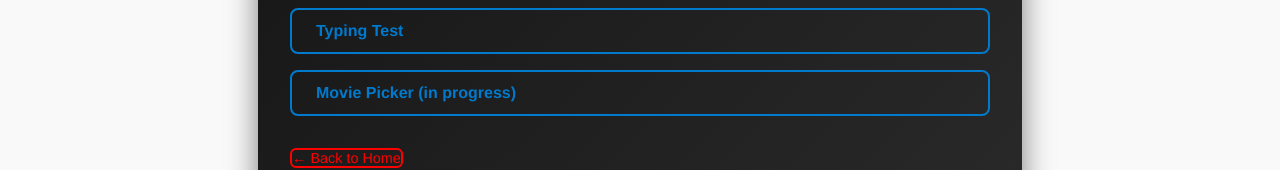
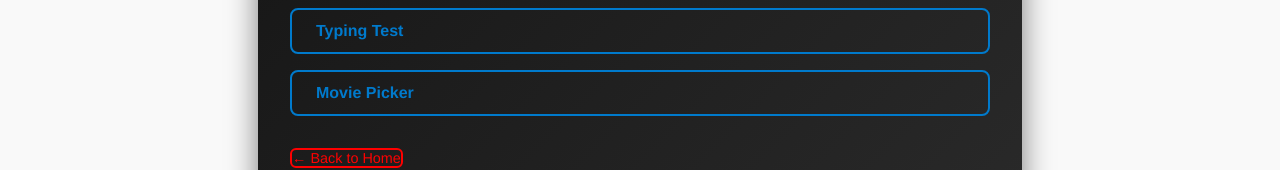
Before and after one commit to Sadrahs/sadrahs.github.io, a plain HTML site: page project.html in a window 1280 px wide. Shown: the part 516-686 px from the top of the page. Drawn offline with Linux system fonts and the light colour scheme.

Commit message:
Update project.html

```diff
--- a/project.html
+++ b/project.html
@@ -159,7 +159,7 @@ body {
       <a href="games/memory.html">Memory Match</a>
       <a href="games/snake.html">Snake</a>
       <a href="games/typing.html">Typing Test</a>
-      <a href="Projects/moviePicker/index.html">Movie Picker (in progress) </a>
+<a href="https://moodsyncher.netlify.app" target="_blank" rel="noopener noreferrer">Movie Picker</a>
     </div>
     <a href="index.html" class="back-link">← Back to Home</a>
   </div>
```
